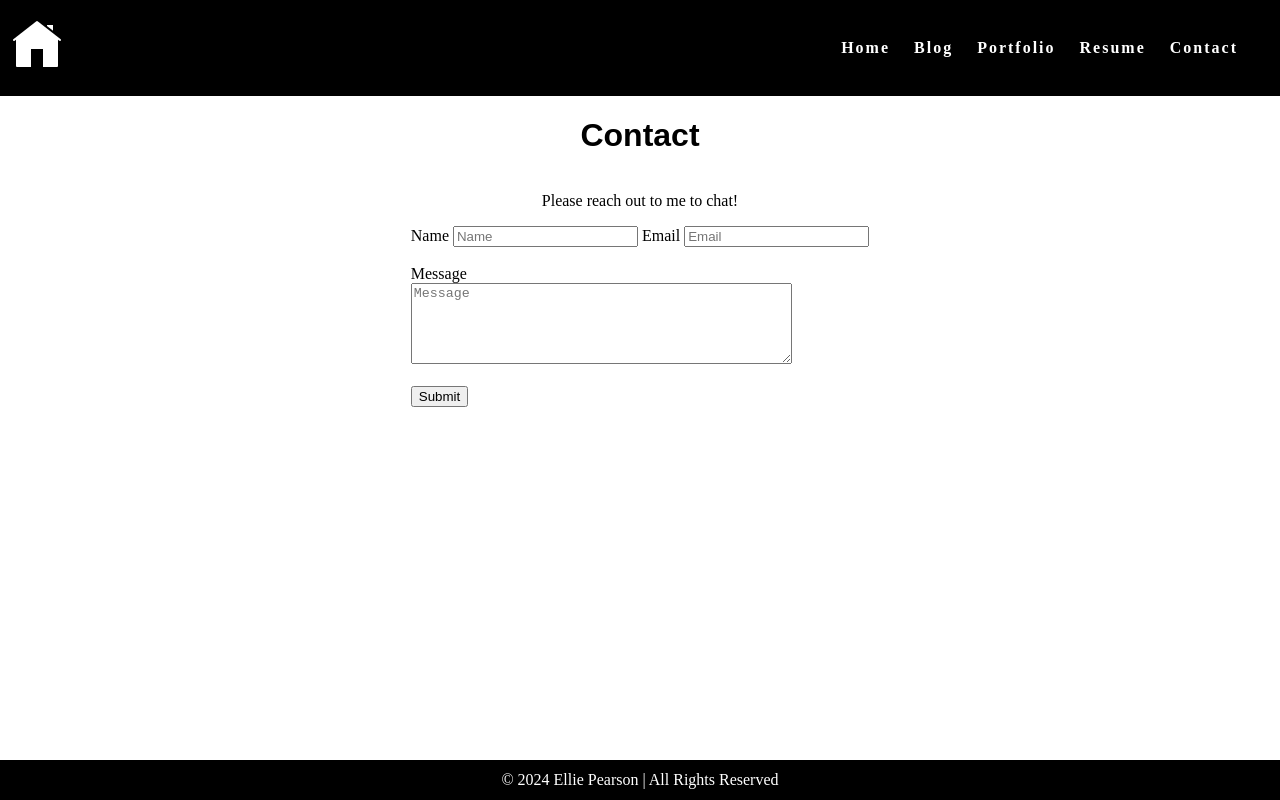
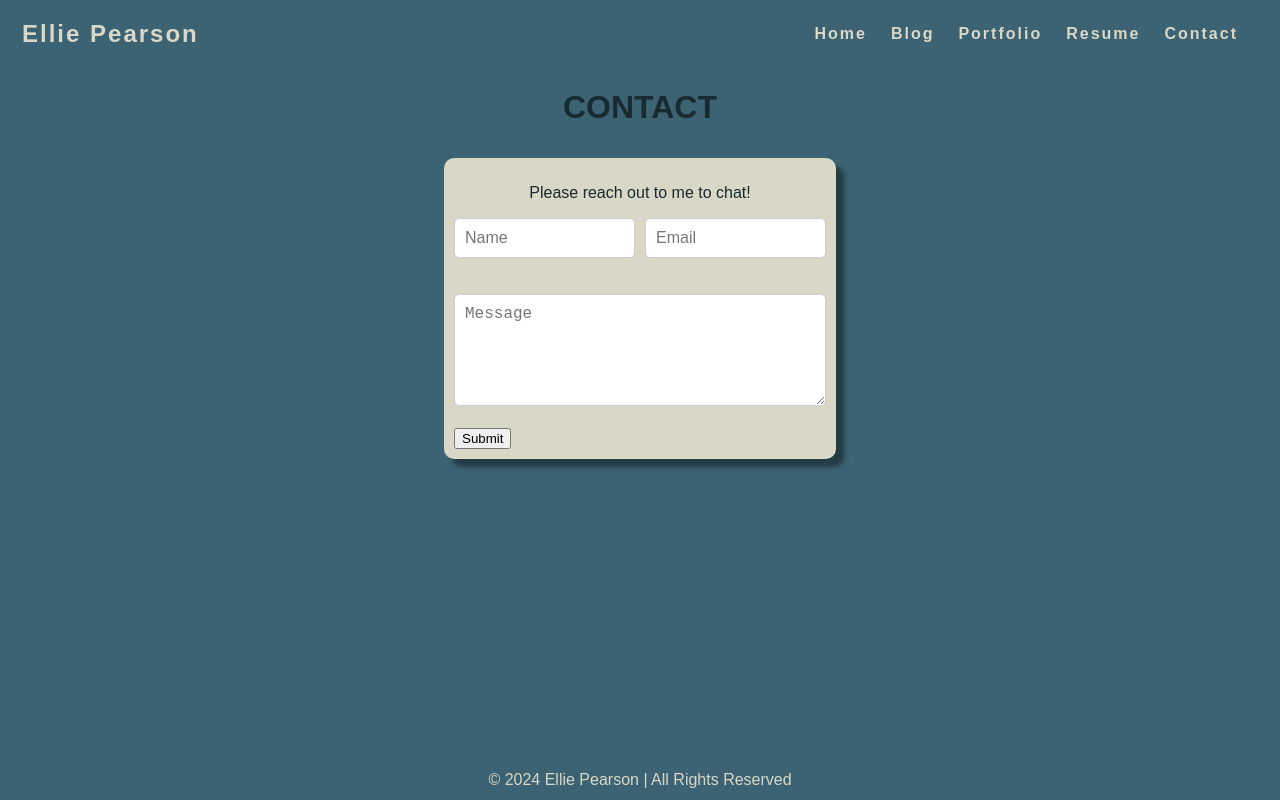
Before and after one commit to epears04/epears04.github.io, a plain HTML site: page contact.html in a window 1280 px wide. Drawn offline with Linux system fonts and the light colour scheme.

Commit message:
feat: css for contact page, modified nav and footer css

```diff
--- a/contact.html
+++ b/contact.html
@@ -4,9 +4,9 @@
         <title>Ellie's Contact</title>
         <link rel="stylesheet" href="styles.css" />
     </head>
-    <body>
+    <body class="page-body">
         <nav class="navbar">
-            <h1 class="logo"><a href="index.html"><img src="home.png" alt="home icon"></a></h1>
+            <h1 class="logo"><a href="index.html">Ellie Pearson</a></h1>
             <ul class="nav-list">
                 <li><a href="index.html">Home</a></li>
                 <li><a href="blog.html">Blog</a></li>
@@ -16,16 +16,15 @@
             </ul>
         </nav>
         <main>
-            <h1 class="contact-title">Contact</h1>
-            <p>Please reach out to me to chat!</p>
+            <h1 class="contact-title"> CONTACT</h1>
+            <div class="form-box">
+                <p class="contact-text">Please reach out to me to chat!</p>
                 <form id="contact-form">
-                <label for="name">Name</label>
+                    <div class="name-email">
                         <input type="text" id="name" name="name" placeholder="Name" required />
-                <label for="email">Email</label>
                         <input type="email" id="email" name="email" placeholder="Email" required/>
+                    </div>
                     <br><br>
-                <label for="message">Message</label>
-                <br>
                     <textarea
                         id="message"
                         name="message"
@@ -37,6 +36,7 @@
                     <br><br>
                     <input type="submit" value="Submit" />
                 </form>
+            </div>
         </main>
         <footer class="footer">© 2024 Ellie Pearson | All Rights Reserved</footer>
     </body>
--- a/styles.css
+++ b/styles.css
@@ -33,7 +33,7 @@ html {
     align-items: center;
     text-align: center;
 
-    background-color: black;
+    background-color: #3C6373;
     color: white;
     padding: 0px 0px;
 
@@ -47,14 +47,19 @@ html {
     position: relative;
     right: 30px;
     list-style: none;
+    font-family:Arial, Helvetica, sans-serif;
   }
 
   .navbar a {
-    color: white;
+    color: #D9D7C5;
     font-weight: bold;
     margin: 0 12px;
     text-decoration: none;
     letter-spacing: 2px;
+  }
+
+  .logo {
+    padding-left: 10px
   }
 
   /* CSS for page footer */
@@ -63,14 +68,70 @@ html {
     display: flex;
     justify-content: center;
     align-items: center;
-    background-color: black;
-    color: white;
+    background-color: #3C6373;
+    color: #D9D7C5;
     position: absolute;
     bottom: 0;
     width: 100%;
     height: 2.5rem;
+    font-family: Arial, Helvetica, sans-serif;
   }
+
+  /* General CSS */
 
   h1 {
     font-family: Arial, Helvetica, sans-serif;
+    color: #192A30;
   }
+
+  p {
+    font-family: Arial, Helvetica, sans-serif;
+    color:#192A30;
+  }
+
+  .home-body{
+    background-image: url("background.jpg");
+    background-size: cover;
+  }
+
+  .page-body{
+    background-color: #3C6373;
+  }
+
+  .form-box {
+    width: 30%;
+    height: 75%;
+    background-color:#D9D7C5;
+    box-shadow: 8px 8px 5px #243B45;
+    border-radius: 10px;
+    padding: 10px;
+    margin: 10px;
+  }
+
+  .contact-text{
+    text-align: center;
+  }
+
+  .name-email {
+	display: flex;
+	gap: 10px;
+  }
+
+  .name-email input {
+    width: 50%;
+    padding: 10px;
+    font-size: 16px;
+    border: 1px solid #ccc;
+    border-radius: 5px;
+    box-sizing: border-box;
+  }
+
+  textarea {
+    width: 100%;
+    max-width: 100%;
+    padding: 10px;
+    font-size: 16px;
+    border: 1px solid #ccc;
+    border-radius: 5px;
+    box-sizing: border-box;
+  }
```
Also changed, not shown: blog.html (+4 -4 lines), index.html (+8 -6 lines), portfolio.html (+3 -3 lines), resume.html (+3 -3 lines), background.jpg (added), 1 other file. Lines whose indentation alone changed are shown as unchanged.
